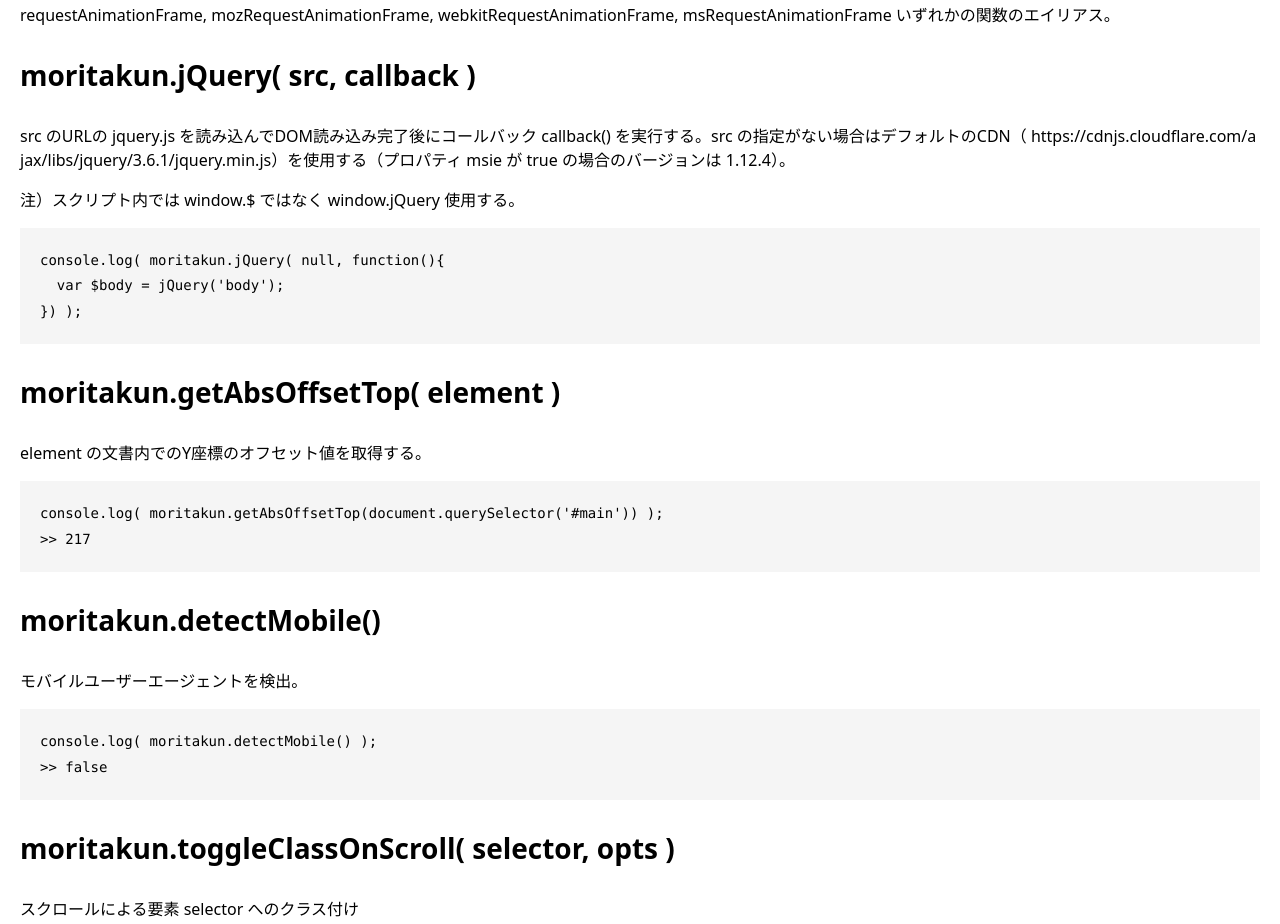
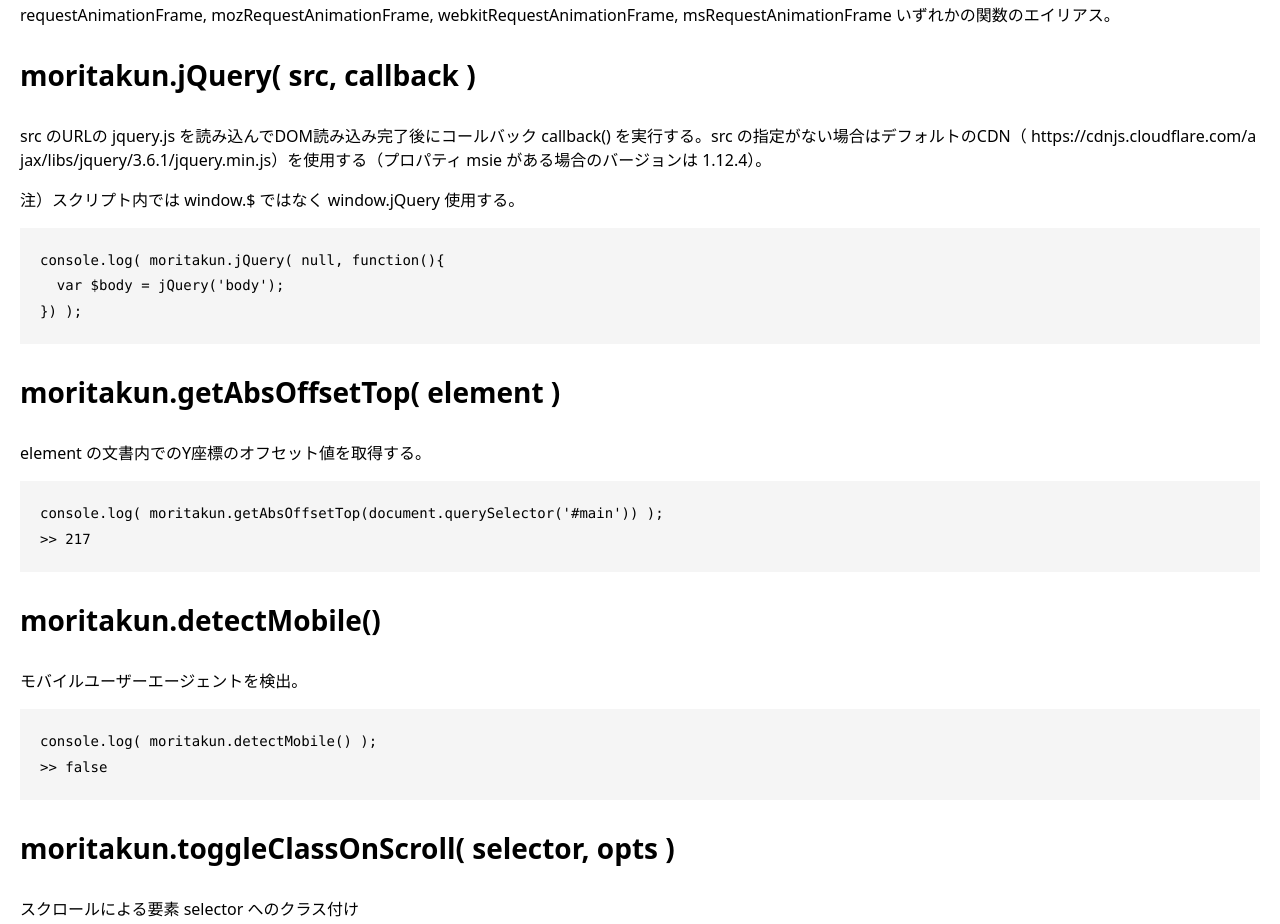
Before and after one commit to motirayoshiaki/moritakun-js, a plain HTML site: page docs/index.html in a window 1280 px wide. Shown: the part 3599-4523 px from the top of the page. Drawn offline with Linux system fonts and the light colour scheme.

Commit message:
Update index.html

```diff
--- a/docs/index.html
+++ b/docs/index.html
@@ -179,7 +179,7 @@
 
 			<h3 class="mt-5 mb-5">moritakun.jQuery( src, callback )</h3>
 <p>
-src のURLの jquery.js を読み込んでDOM読み込み完了後にコールバック callback() を実行する。src の指定がない場合はデフォルトのCDN（ https://cdnjs.cloudflare.com/ajax/libs/jquery/3.6.1/jquery.min.js）を使用する（プロパティ msie が true の場合のバージョンは 1.12.4）。
+src のURLの jquery.js を読み込んでDOM読み込み完了後にコールバック callback() を実行する。src の指定がない場合はデフォルトのCDN（ https://cdnjs.cloudflare.com/ajax/libs/jquery/3.6.1/jquery.min.js）を使用する（プロパティ msie がある場合のバージョンは 1.12.4）。
 </p>
 <p>
 注）スクリプト内では window.$ ではなく window.jQuery 使用する。
```
